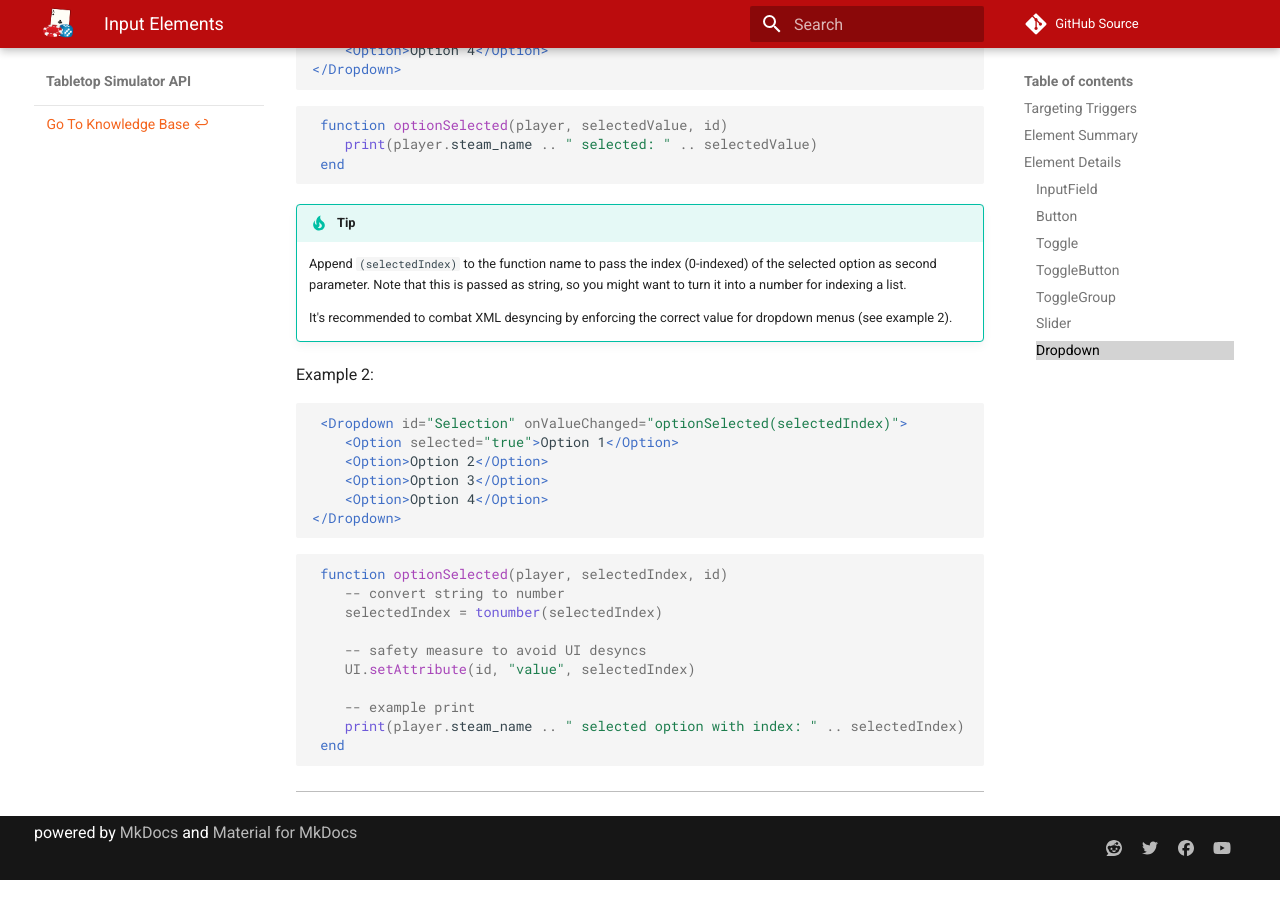
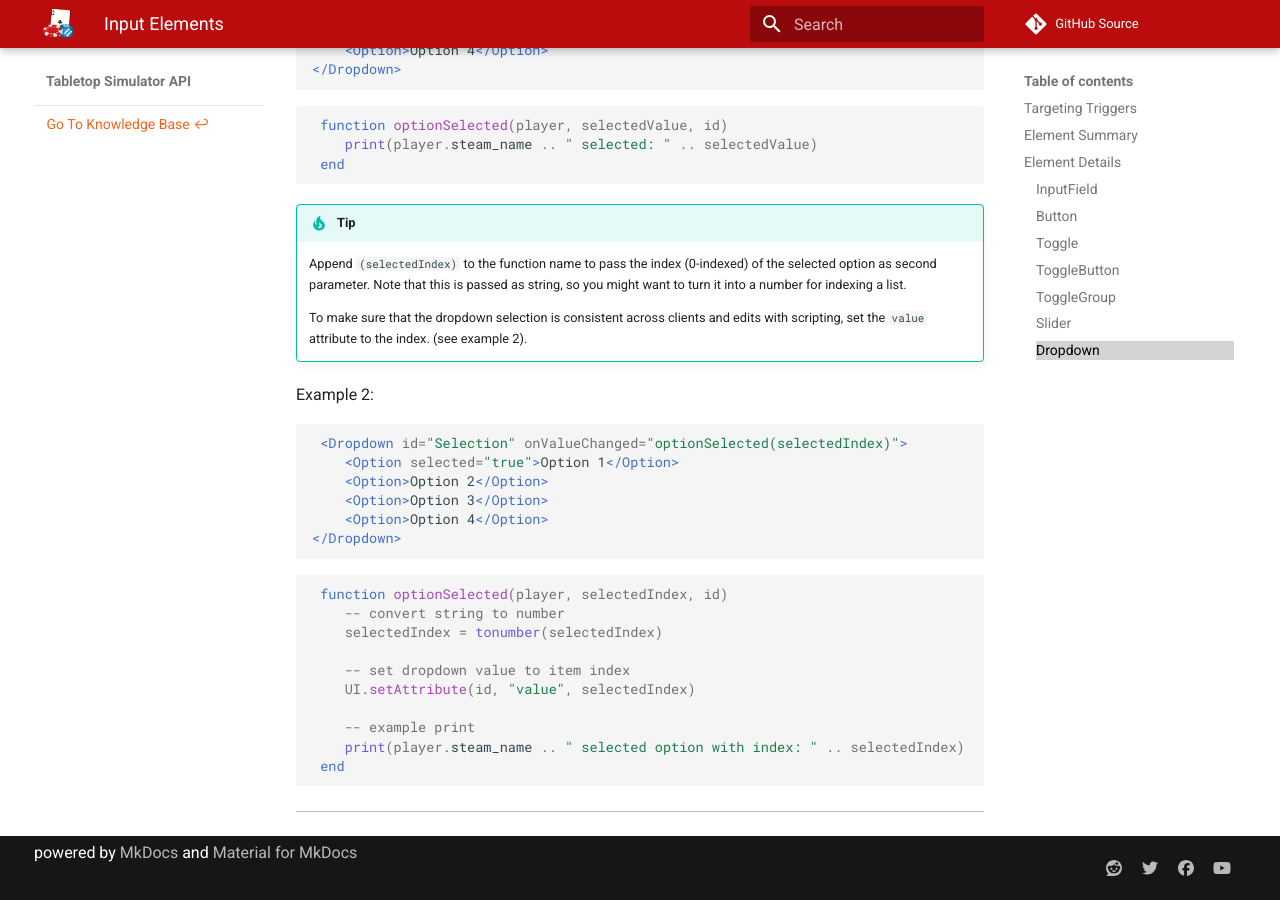
Before and after one commit to Berserk-Games/Tabletop-Simulator-API, an MkDocs documentation site: the page built from docs/ui/inputelements.md, in a window 1280 px wide and 900 px high, scrolled down 8595 px. Built offline with MkDocs 1.6.1 and Material for MkDocs 9.7.7, drawn with Linux system fonts in a browser that asks for light colours; comment, search, counter and statistics services are not loaded.

Commit message:
improved wording

````diff
--- a/docs/ui/inputelements.md
+++ b/docs/ui/inputelements.md
@@ -270,7 +270,7 @@ Example:
 !!!tip
     Append `(selectedIndex)` to the function name to pass the index (0-indexed) of the selected option as second parameter. Note that this is passed as string, so you might want to turn it into a number for indexing a list.
 
-    It's recommended to combat XML desyncing by enforcing the correct value for dropdown menus (see example 2).
+    To make sure that the dropdown selection is consistent across clients and edits with scripting, set the `value` attribute to the index. (see example 2).
 
 Example 2:
 ```xml
@@ -286,7 +286,7 @@ Example 2:
     -- convert string to number
     selectedIndex = tonumber(selectedIndex)
 
-    -- safety measure to avoid UI desyncs
+    -- set dropdown value to item index
     UI.setAttribute(id, "value", selectedIndex)
 
     -- example print
````
